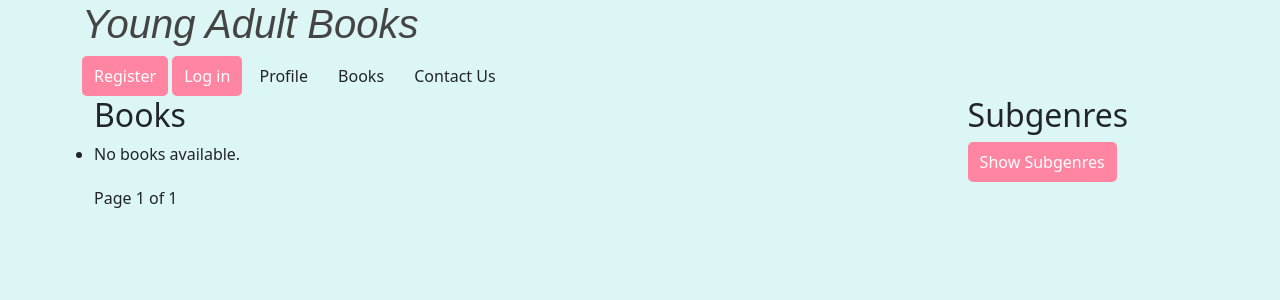
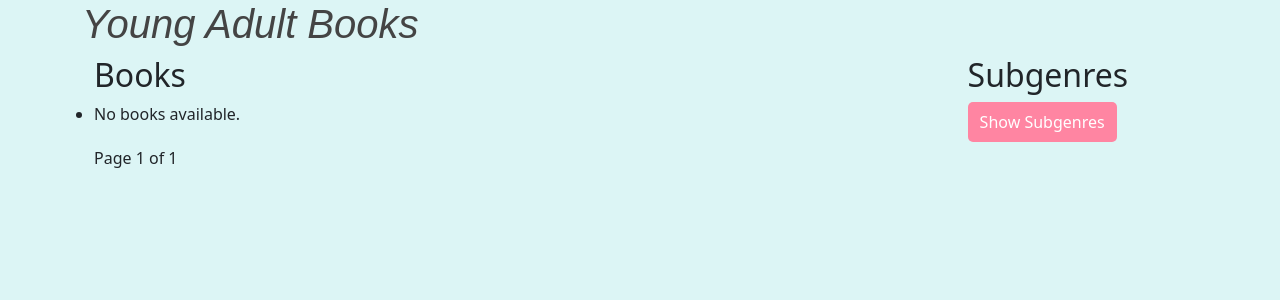
Before and after one commit to AntonyDys/pageflip_project, a Django app: page /pageflip/books/ in a window 1280 px wide. Shown: the part 56-356 px from the top of the page. Run offline with Django 3.2, Linux system fonts and the light colour scheme; data that the repository does not hold is empty.

Commit message:
Update books.html

```diff
--- a/pageflip/templates/pageflip/books.html
+++ b/pageflip/templates/pageflip/books.html
@@ -8,13 +8,6 @@
 {% block body_block %}
     <h1 class="italic-modern">Young Adult Books</h1>
 
-    <div class="button-container text-right">
-        <button class="btn btn-small pink-button">Register</button>
-        <button class="btn btn-small btn-dark-blue">Log in</button>
-        <button class="btn btn-dark-blue">Profile</button>
-        <button class="btn btn-dark-blue">Books</button>
-        <button class="btn btn-dark-blue">Contact Us</button>
-    </div>
 
     <div class="container">
         <!-- Left Side: Books List -->
```
